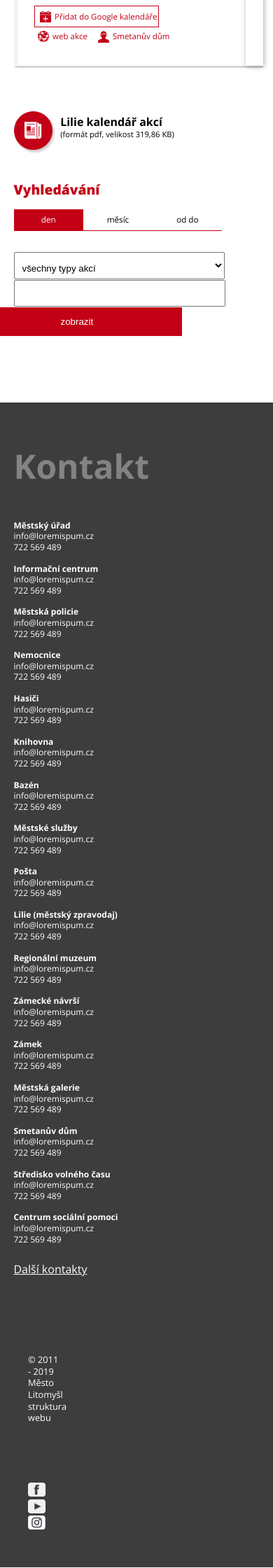
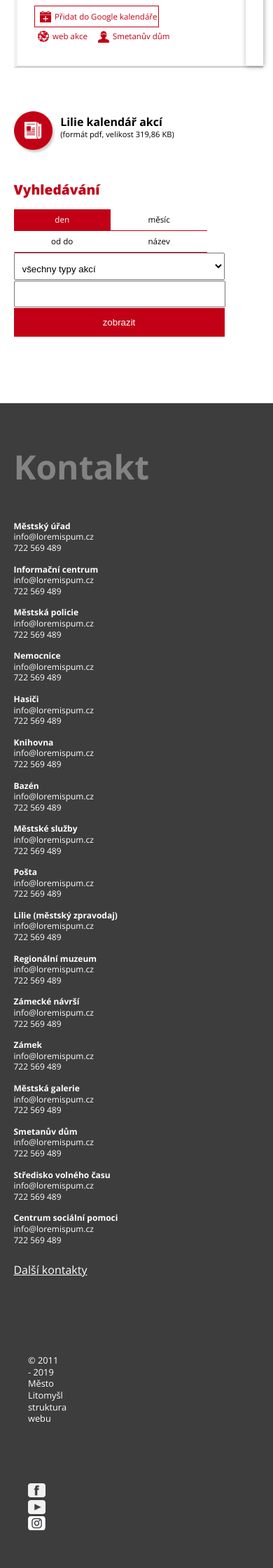
Before and after one commit to wwworks-sro/litomysl, a PHP site: page /kalendar.php in a window 390 px wide. Shown: the part 1833-4073 px from the top of the page at 70% size. Run offline with PHP 8.4, Linux system fonts and the light colour scheme; some libraries are stand-ins or nearby versions.

Commit message:
Lazení kalendáře

```diff
--- a/css/main.css
+++ b/css/main.css
@@ -74,7 +74,8 @@ textarea {width:93%;}
 .fulltext-form {width:42%;float:right;margin-bottom:30px;clear:none;height:30px;}
 .news-header .fulltext-form {margin-top:10px !important;}
 input.search-text {margin-left:-9px;width:100%;float:left;background:transparent;border:1px solid rgba(0, 0, 0, 0.35);height:33px !important; }
-input.search-submit {width:20%;height:41px !important;margin-left:-20%;}
+input.search-submit {width:20%;height:41px !important;}
+.fulltext-form input.search-submit {margin-left:-20%;}
 .fulltext-form .search-submit {background: transparent url(../img/img-system/header/search-icon.png) no-repeat center;}
 .fulltext-form :hover.search-submit {background: #c20116 url(../img/img-system/header/search-icon.png) no-repeat center;cursor:pointer;}
 .search-submit,.search-text {clear:none !important;}
--- a/css/subpages.css
+++ b/css/subpages.css
@@ -55,15 +55,15 @@
 .cal-lilie-link strong {width:74%;float:right;margin-top:15px;}
 .cal-lilie-link span {clear:both;display:block;font-size:0.8em;}
 .calendar-search {margin-bottom:30px;clear:both;float:none;}
-.calendar-search-set input, .calendar-search-set select {width:100%;}
+.calendar-search-set input, .calendar-search-set select {width:100%;max-width:100%;}
 .form-compensate-padding input{width:94%;}
 #calendar-search-day .datepicker {width:97%;}
 .calendar-search-set label {clear:both;width:100%;display:block;}
 .calendar-search-set form div {margin-bottom:15px;}
 .search-type {margin-bottom:50px;}
-.search-type .col-md-4 {border-bottom:1px solid #c20116;}
-.search-type .col-md-4 div {text-align:center;line-height:30px;margin-bottom:0px;}
-.search-type .search-active, .search-type :hover.col-md-4 {font-weight:bold;background: #c20116;color:white;cursor:pointer;}
+.search-type .col-md-3 {border-bottom:1px solid #c20116;}
+.search-type .col-md-3 div {text-align:center;line-height:30px;margin-bottom:0px;}
+.search-type .search-active, .search-type :hover.col-md-3 {font-weight:bold;background: #c20116;color:white;cursor:pointer;}
 .calendar-search-set form {display:none;}
 #calendar-search-day {display:block;}
 .calendar-search-set {max-width:301px;}
@@ -137,9 +137,8 @@
 @media screen and (max-width: 750px) {
     .cal-detail-link{background-size:70% !important;}
     .three-layout{background-image:none; background-color:#f1f1f1;}
-    .wrap-side-three-center {width:100%;}
-    .wrap-side-three-right {width:100%;}
-
+    .wrap-side-three-center,.wrap-side-three-right,.cal-description,.cal-params {width:100%;}
+    .cal-params {margin:30px 0;}
 }
 
 
--- /dev/null
+++ b/js/datepicker.js
@@ -0,0 +1,20 @@
+$( document ).ready(function() {
+    $.datepicker.regional['cs'] = {
+        closeText: 'Cerrar',
+        prevText: 'Předchozí',
+        nextText: 'Další',
+        currentText: 'Hoy',
+        monthNames: ['Leden','Únor','Březen','Duben','Květen','Červen', 'Červenec','Srpen','Září','Říjen','Listopad','Prosinec'],
+        monthNamesShort: ['Le','Ún','Bř','Du','Kv','Čn', 'Čc','Sr','Zá','Ří','Li','Pr'],
+        dayNames: ['Neděle','Pondělí','Úterý','Středa','Čtvrtek','Pátek','Sobota'],
+        dayNamesShort: ['Ne','Po','Út','St','Čt','Pá','So',],
+        dayNamesMin: ['Ne','Po','Út','St','Čt','Pá','So'],
+        weekHeader: 'Sm',
+        dateFormat: 'dd.mm.yy',
+        firstDay: 1,
+        isRTL: false,
+        showMonthAfterYear: false,
+        yearSuffix: ''};
+    $.datepicker.setDefaults($.datepicker.regional['cs']);
+    $( ".datepicker" ).datepicker();
+});
--- a/kalendar.php
+++ b/kalendar.php
@@ -184,14 +184,17 @@
 
 
                             <div class="col-md-12 search-type">
-                                <div class="col-md-4 cal-type-trigger search-active" calType="den">
+                                <div class="col-md-3 cal-type-trigger search-active" calType="den">
                                     <div>den</div>
                                 </div>
-                                <div class="col-md-4 cal-type-trigger" calType="mesic">
+                                <div class="col-md-3 cal-type-trigger" calType="mesic">
                                     <div>měsíc</div>
                                 </div>
-                                <div class="col-md-4 cal-type-trigger" calType="oddo">
+                                <div class="col-md-3 cal-type-trigger" calType="oddo">
                                     <div>od do</div>
+                                </div>
+                                <div class="col-md-3 cal-type-trigger" calType="nazev">
+                                    <div>název</div>
                                 </div>
                             </div>
                             <form id="calendar-search-day" class="calendar-search cal-type-den" method="post" action="#">
@@ -206,7 +209,8 @@
                             <div class="col-md-12"><input class="datepicker" type="text" name="calDate"></div>
                             <div class="col-md-12"><input class="submit search-submit" type="submit" name="vyhledat" value="zobrazit"></div>
                             <div class="cleaner"></div>
-                        </form> <div class="cleaner"></div>
+                        </form>
+                        <div class="cleaner"></div>
                         <form id="calendar-search-month" class="calendar-search cal-type-mesic" method="post" action="#">
 
                             <div class="col-md-12">
@@ -255,6 +259,13 @@
                             </div>
                             <div class="cleaner"></div>
                         </form>
+                        <div class="cleaner"></div>
+
+                        <form id="calendar-search-name" class="calendar-search cal-type-nazev" method="post" action="#">
+                            <div class="col-md-12"><input type="text" name="calName"></div>
+                            <div class="col-md-12"><input class="submit search-submit" type="submit" name="vyhledat" value="zobrazit"></div>
+                            <div class="cleaner"></div>
+                        </form>
                     </div>
                 </div>
                 <div class="cleaner"></div>
--- a/layouts/_footer.php
+++ b/layouts/_footer.php
@@ -111,6 +111,6 @@
     <script src="https://code.jquery.com/ui/1.12.1/jquery-ui.js"></script>
     <link rel="stylesheet" href="//code.jquery.com/ui/1.12.1/themes/base/jquery-ui.css">
     <link rel="stylesheet" href="https://maxcdn.bootstrapcdn.com/font-awesome/4.4.0/css/font-awesome.min.css">
-    <script> $( document ).ready(function() { $( function() { $( ".datepicker" ).datepicker();} );  });</script>
+    <script type="text/javascript" src="js/datepicker.js"></script>
 <?php } ?>
 <script type="text/javascript" src="js/main.js"></script>
```
